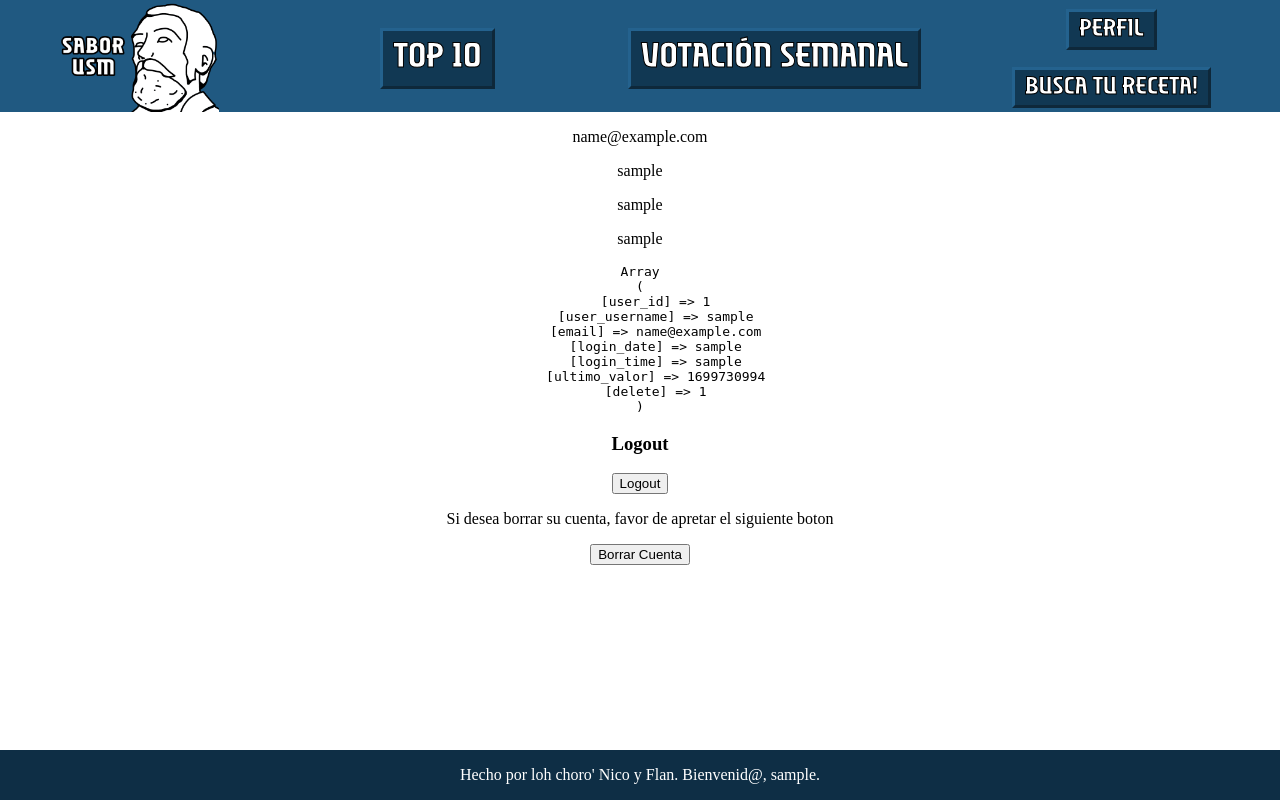
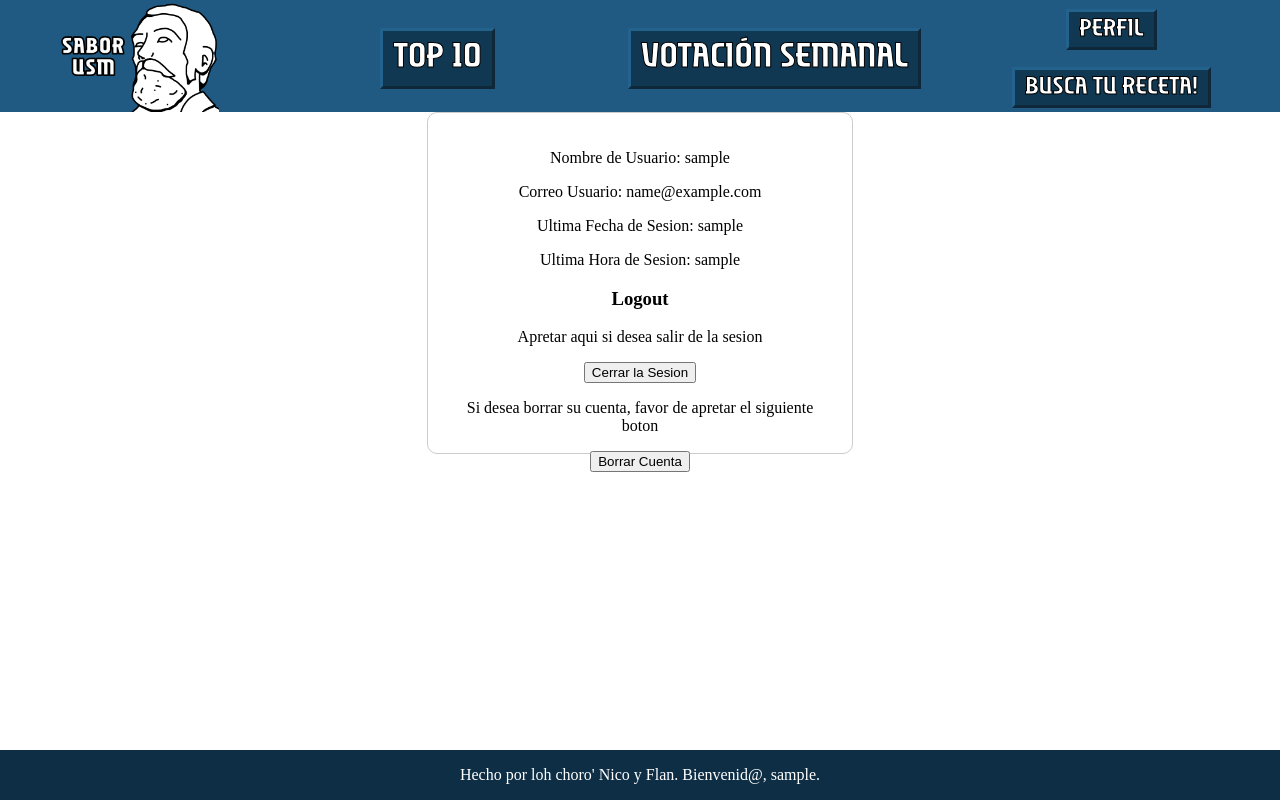
Before and after one commit to RazorLazor27/BD_2, a PHP site: page /php/perfil.php in a window 1280 px wide. Run offline with PHP 8.4, Linux system fonts and the light colour scheme; the visitor is signed in with stand-in values (Sample User, id 1).

Commit message:
css del perfil

```diff
--- a/css/estilo.css
+++ b/css/estilo.css
@@ -215,3 +215,15 @@ h1
     background-color: #184464;
     color: white;
 }
+
+.card_profile {
+    text-align: center;
+    background-clip: padding-box;
+    box-shadow: 0 1px 4px rgba(24,28,33,0,012);
+    border-radius: 10px;
+    border: 1px solid #ccc;
+    padding: 20px;
+    width: 30%;
+    height: 47%;
+    margin: 0 auto;
+}
--- a/php/perfil.php
+++ b/php/perfil.php
@@ -2,22 +2,23 @@
 require_once("../includes/perfil_view.inc.php");
 ?>
 <?php include 'base_top.php' ?>
-
-    <div style="text-align: center;">
+<html>
+    <div class="card_profile">
         <form action="../includes/perfil_view.inc.php" method="post">
 
-            <p> <?php echo getMail(); ?>  </p>
-            <p> <?php echo getLoginDate(); ?> </p>
-            <p> <?php echo getLoginTime(); ?> </p>
-            <p> <?php echo getName(); ?> </p>
-            <p> <?php echo '<pre>' . print_r($_SESSION, TRUE) . '</pre>';?> </p>
+            <p> Nombre de Usuario: <?php echo getName(); ?>  </p>
+            <p> Correo Usuario: <?php echo getMail(); ?> </p>
+            <p> Ultima Fecha de Sesion: <?php echo getLoginDate(); ?> </p>
+            <p> Ultima Hora de Sesion: <?php echo getLoginTime(); ?> </p>
+            <p> <?php // echo '<pre>' . print_r($_SESSION, TRUE) . '</pre>';?> </p>
 
         </form>
 
-        <h3>Logout</h3>
-        <form action="../includes/logout.inc.php" method="post">
-          <button>Logout</button>
-        </form>
+            <h3>Logout</h3>
+            <p>Apretar aqui si desea salir de la sesion</p>
+            <form action="../includes/logout.inc.php" method="post">
+                <button>Cerrar la Sesion</button>
+            </form>
 
         <form action="../includes/userdelete.inc.php" method="post">
             <p>Si desea borrar su cuenta, favor de apretar el siguiente boton</p>
@@ -40,7 +41,8 @@ require_once("../includes/perfil_view.inc.php");
             }
         </script>
     </div>
-</head>
+
+
 </html>
 
 
```
